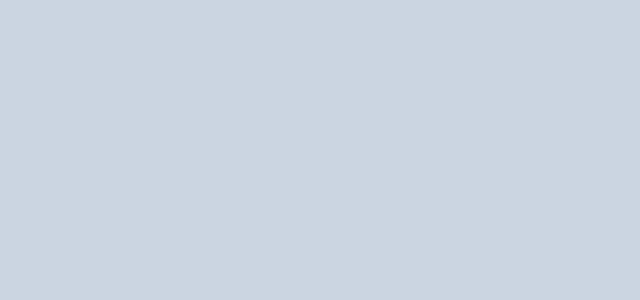
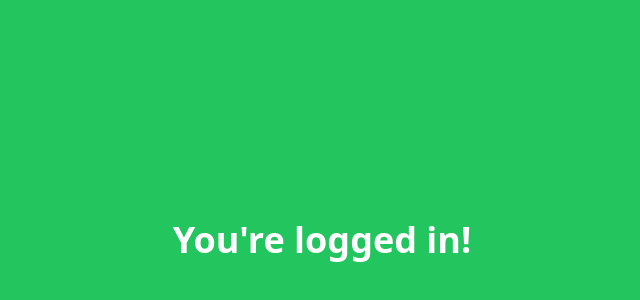
Before and after one commit to shome98/todo-auth, a React (Vite) app in the folder todo-auth-client/: page /loggedin in a window 1280 px wide. Before the commit this address had no page. Shown: the part 160-460 px from the top of the page, without its empty margins (318-958 px from the left). Built offline with nearby package versions, Linux system fonts and the light colour scheme.

Commit message:
loggedin page to redirect check

```diff
--- a/todo-auth-client/src/App.tsx
+++ b/todo-auth-client/src/App.tsx
@@ -2,6 +2,7 @@ import { Route, BrowserRouter as Router, Routes } from "react-router-dom"
 import Home from "./pages/Home"
 import Login from "./components/Login"
 import Register from "./components/Register"
+import LoggedInPage from "./pages/LoggedInPage"
 function App() {
 
   return (
@@ -10,7 +11,8 @@ function App() {
         <Routes>
           <Route path="/" element={<Home/> } />
           <Route path="/login" element={<Login/> } />
-          <Route path="/register" element={<Register/> } />
+          <Route path="/register" element={<Register />} />
+          <Route path="/loggedin" element={<LoggedInPage />} />
         </Routes>
       </Router>
     </>
--- /dev/null
+++ b/todo-auth-client/src/pages/LoggedInPage.tsx
@@ -0,0 +1,11 @@
+import React from "react";
+
+const LoggedInPage = () => {
+    return (
+        <div className="h-screen bg-green-500 flex justify-center items-center">
+            <h1 className="text-4xl font-bold text-white">You're logged in!</h1>
+        </div>
+    );
+};
+
+export default LoggedInPage;
```
